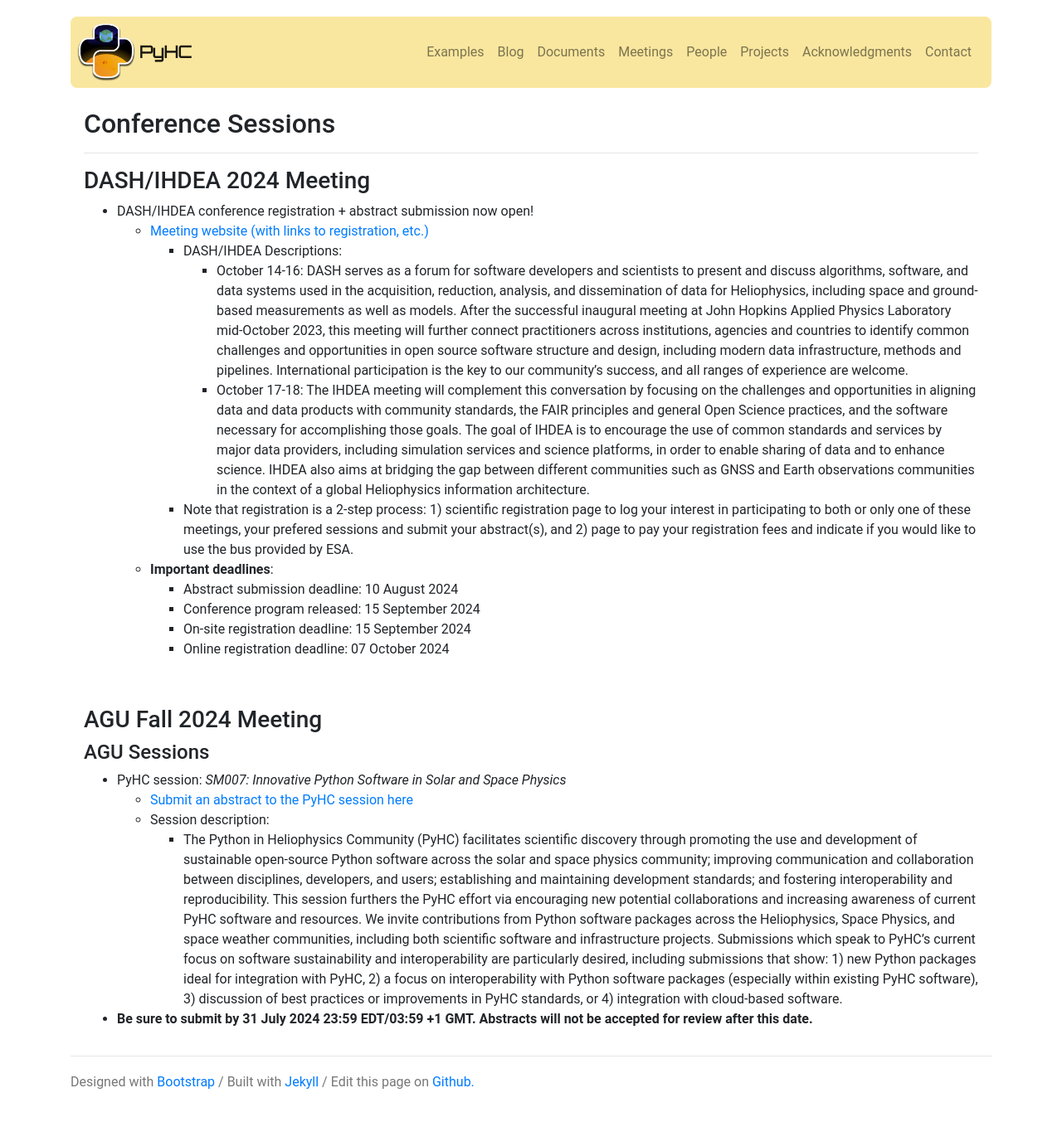
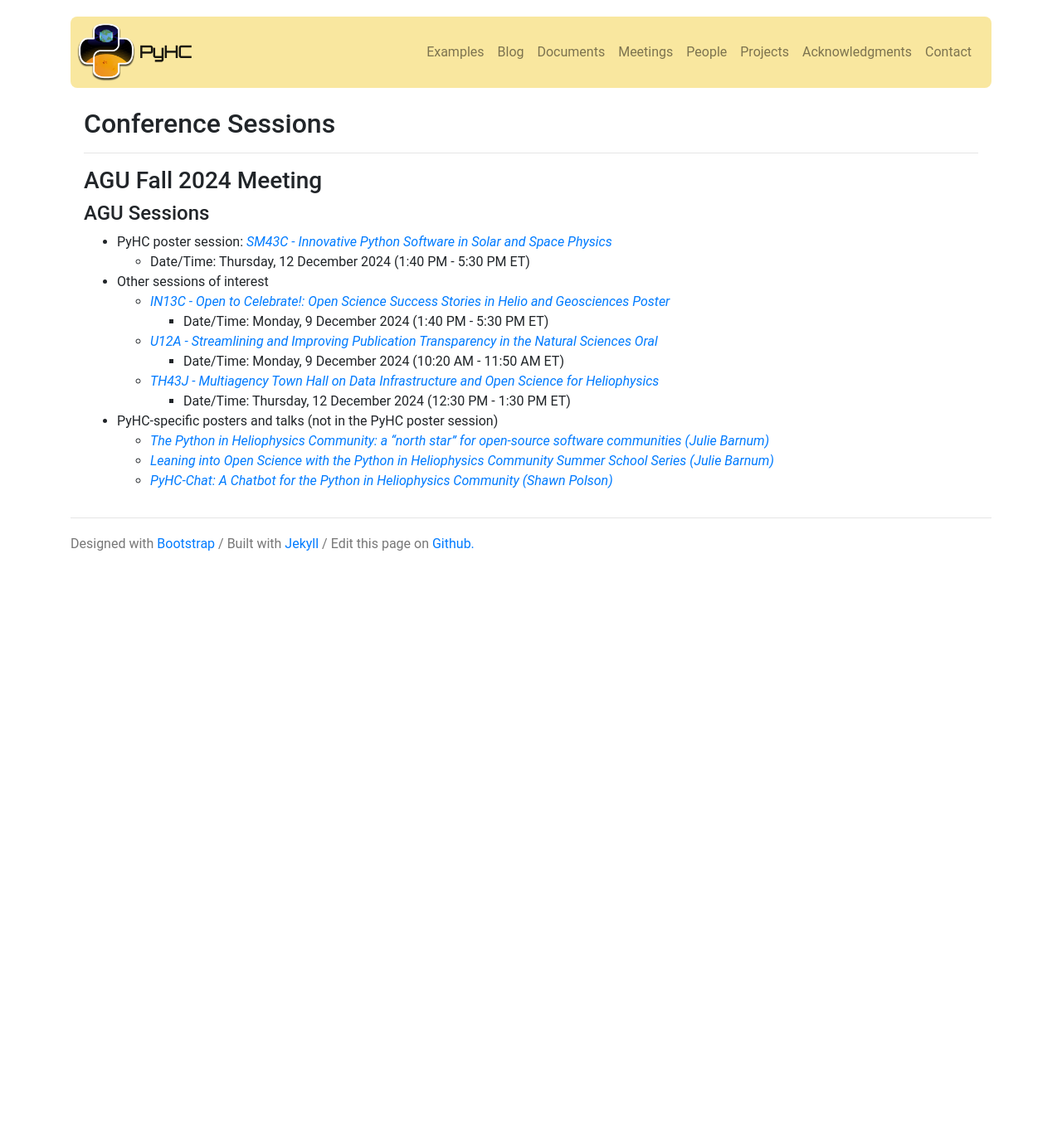
Before and after one commit to heliophysicsPy/heliophysicsPy.github.io, a Jekyll site: the page built from _pages/meetings/conference_sessions/conference_sessions.md, in a window 1280 px wide. Shown: the whole page at 83% size. Built offline with Jekyll 4.4.1, drawn with Linux system fonts in a browser that asks for light colours; nearby versions of some CDN libraries; after the commit the page ends 900 px from its top, so only the background shows below that.

Commit message:
Updating AGU info with specific sessions/dates and times

```diff
--- a/_pages/meetings/conference_sessions/conference_sessions.md
+++ b/_pages/meetings/conference_sessions/conference_sessions.md
@@ -5,26 +5,21 @@ permalink: /meetings/conference_sessions
 exclude: true
 ---
 
-### DASH/IHDEA 2024 Meeting
-
-* DASH/IHDEA conference registration + abstract submission now open!
-    * [Meeting website (with links to registration, etc.)](https://www.cosmos.esa.int/web/ihdea/ihdea-dash-2024)
-        * DASH/IHDEA Descriptions:
-            * October 14-16: DASH serves as a forum for software developers and scientists to present and discuss algorithms, software, and data systems used in the acquisition, reduction, analysis, and dissemination of data for Heliophysics, including space and ground-based measurements as well as models. After the successful inaugural meeting at John Hopkins Applied Physics Laboratory mid-October 2023, this meeting will further connect practitioners across institutions, agencies and countries to identify common challenges and opportunities in open source software structure and design, including modern data infrastructure, methods and pipelines. International participation is the key to our community’s success, and all ranges of experience are welcome.
-            * October 17-18: The IHDEA meeting will complement this conversation by focusing on the challenges and opportunities in aligning data and data products with community standards, the FAIR principles and general Open Science practices, and the software necessary for accomplishing those goals. The goal of IHDEA is to encourage the use of common standards and services by major data providers, including simulation services and science platforms, in order to enable sharing of data and to enhance science. IHDEA also aims at bridging the gap between different communities such as GNSS and Earth observations communities in the context of a global Heliophysics information architecture.
-        * Note that registration is a 2-step process: 1) scientific registration page to log your interest in participating to both or only one of these meetings, your prefered sessions and submit your abstract(s), and 2) page to pay your registration fees and indicate if you would like to use the bus provided by ESA.
-    * **Important deadlines**:
-        * Abstract submission deadline: 10 August 2024
-        * Conference program released: 15 September 2024
-        * On-site registration deadline: 15 September 2024
-        * Online registration deadline: 07 October 2024
-
-<br>
 ### AGU Fall 2024 Meeting
 
 #### AGU Sessions
-* PyHC session: _SM007: Innovative Python Software in Solar and Space Physics_
-    * [Submit an abstract to the PyHC session here](https://agu.confex.com/agu/agu24/prelim.cgi/Session/225308)
-    * Session description:
-        * The Python in Heliophysics Community (PyHC) facilitates scientific discovery through promoting the use and development of sustainable open-source Python software across the solar and space physics community; improving communication and collaboration between disciplines, developers, and users; establishing and maintaining development standards; and fostering interoperability and reproducibility. This session furthers the PyHC effort via encouraging new potential collaborations and increasing awareness of current PyHC software and resources. We invite contributions from Python software packages across the Heliophysics, Space Physics, and space weather communities, including both scientific software and infrastructure projects. Submissions which speak to PyHC’s current focus on software sustainability and interoperability are particularly desired, including submissions that show: 1) new Python packages ideal for integration with PyHC, 2) a focus on interoperability with Python software packages (especially within existing PyHC software), 3) discussion of best practices or improvements in PyHC standards, or 4) integration with cloud-based software.
-* **Be sure to submit by 31 July 2024 23:59 EDT/03:59 +1 GMT. Abstracts will not be accepted for review after this date.**
+* PyHC poster session: [_SM43C - Innovative Python Software in Solar and Space Physics_](https://agu.confex.com/agu/agu24/meetingapp.cgi/Session/225308)
+    * Date/Time: Thursday, 12 December 2024 (1:40 PM - 5:30 PM ET)
+
+* Other sessions of interest
+    * [_IN13C - Open to Celebrate!: Open Science Success Stories in Helio and Geosciences Poster_](https://agu.confex.com/agu/agu24/meetingapp.cgi/Session/229151)
+        * Date/Time: Monday, 9 December 2024 (1:40 PM - 5:30 PM ET)
+    * [_U12A - Streamlining and Improving Publication Transparency in the Natural Sciences Oral_](https://agu.confex.com/agu/agu24/meetingapp.cgi/Session/240984)
+        * Date/Time: Monday, 9 December 2024 (10:20 AM - 11:50 AM ET)
+    * [_TH43J - Multiagency Town Hall on Data Infrastructure and Open Science for Heliophysics_](https://agu.confex.com/agu/agu24/meetingapp.cgi/Session/228904)
+        * Date/Time: Thursday, 12 December 2024 (12:30 PM - 1:30 PM ET)
+
+* PyHC-specific posters and talks (not in the PyHC poster session)
+    * [_The Python in Heliophysics Community: a “north star” for open-source software communities (Julie Barnum)_](https://agu.confex.com/agu/agu24/meetingapp.cgi/Paper/1524747)
+    * [_Leaning into Open Science with the Python in Heliophysics Community Summer School Series (Julie Barnum)_](https://agu.confex.com/agu/agu24/meetingapp.cgi/Paper/1532801)
+    * [_PyHC-Chat: A Chatbot for the Python in Heliophysics Community (Shawn Polson)_](https://agu.confex.com/agu/agu24/meetingapp.cgi/Paper/1529613)
```
